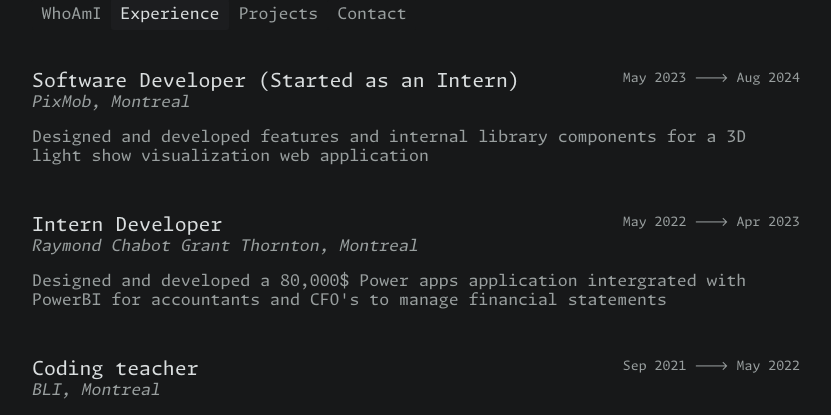
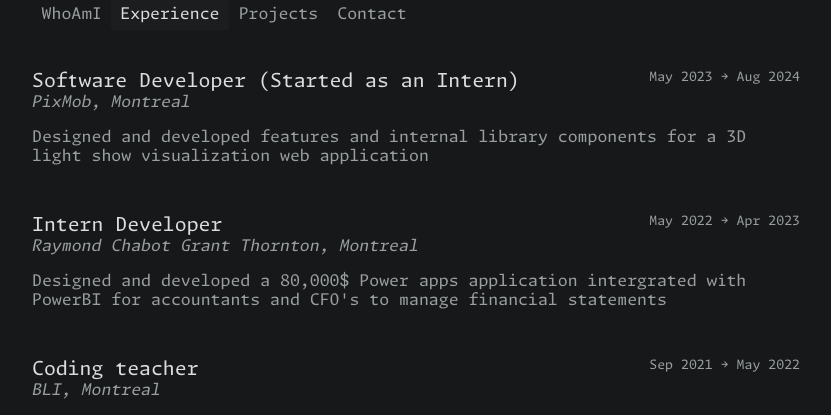
Before and after one commit to SaifAbdkf/personal-website, a React (Vite) app in the folder saif-website/: page /experience in a window 1280 px wide. Shown: the part 298-713 px from the top of the page, without its empty margins (224-1055 px from the left). Built offline with nearby package versions, Linux system fonts and the light colour scheme.

Commit message:
arrow change

```diff
--- a/saif-website/src/Experience.tsx
+++ b/saif-website/src/Experience.tsx
@@ -10,7 +10,7 @@ export default function Experience() {
               <h2 className={"jobTitle"}>
                 Software Developer (Started as an Intern)
               </h2>
-              <span className={"date"}>May 2023 🡒 Aug 2024</span>
+              <span className={"date"}>May 2023 → Aug 2024</span>
             </div>
             <h3>PixMob, Montreal</h3>
             <p>
@@ -23,7 +23,7 @@ export default function Experience() {
           <div>
             <div className={"jobTitleContainer"}>
               <h2 className={"jobTitle"}>Intern Developer</h2>
-              <span className={"date"}>May 2022 🡒 Apr 2023</span>
+              <span className={"date"}>May 2022 → Apr 2023</span>
             </div>
 
             <h3>Raymond Chabot Grant Thornton, Montreal</h3>
@@ -38,7 +38,7 @@ export default function Experience() {
           <div>
             <div className={"jobTitleContainer"}>
               <h2 className={"jobTitle"}>Coding teacher</h2>
-              <span className={"date"}>Sep 2021 🡒 May 2022</span>
+              <span className={"date"}>Sep 2021 → May 2022</span>
             </div>
             <h3>BLI, Montreal</h3>
             <p>
```
